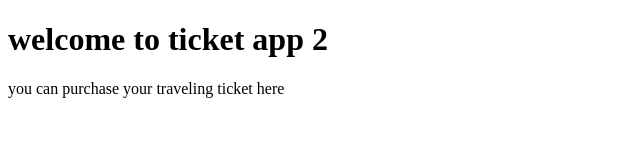
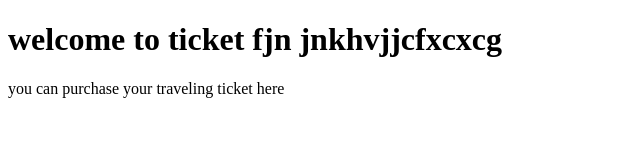
Before and after one commit to preciouseleke/ticketapp2, a plain HTML site: page index.html in a window 1280 px wide. Shown: the whole page, without its empty margins (0-640 px from the left). Drawn offline with Linux system fonts and the light colour scheme.

Commit message:
let all files get committed

```diff
--- a/index.html
+++ b/index.html
@@ -9,7 +9,7 @@
 
 
 	<body>
-		<h1>welcome to ticket app 2</h1>
+		<h1>welcome to ticket fjn jnkhvjjcfxcxcg</h1>
 		<p> you can purchase your traveling ticket here</p>
 	</body>
 
```
